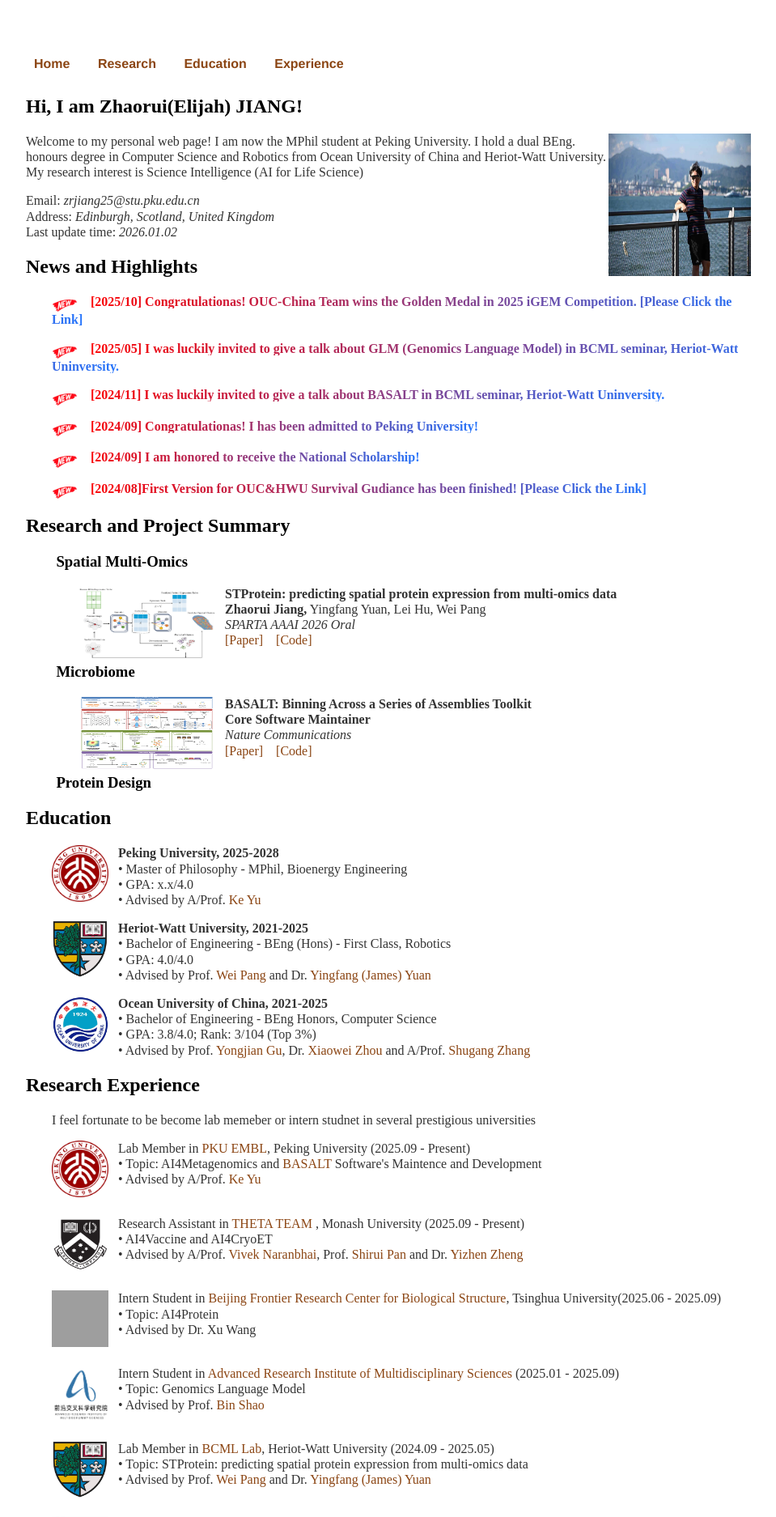
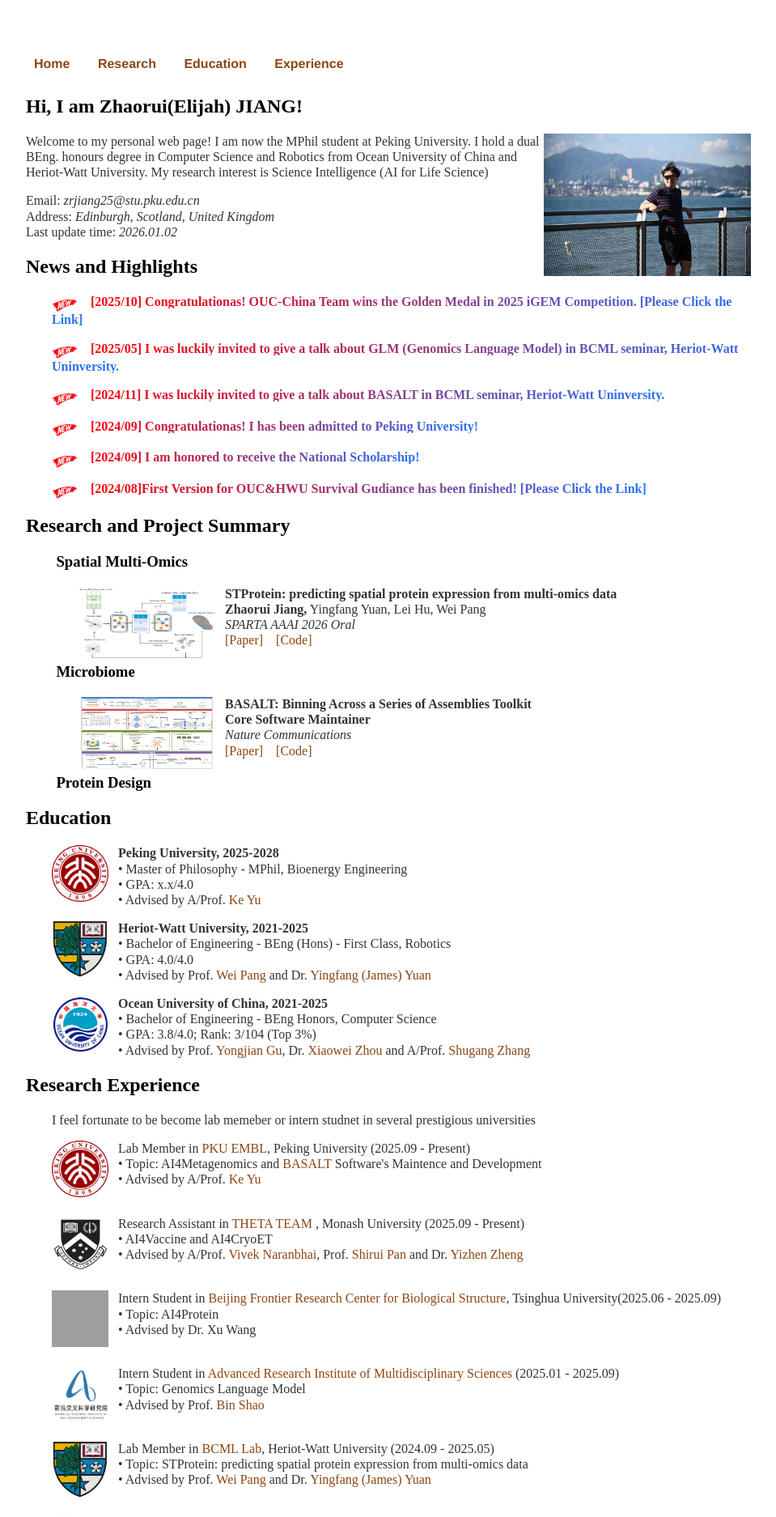
Before and after one commit to zhaorui-bi/zhaorui-bi.github.io, a Jekyll site: the page built from index.html, in a window 1280 px wide. Shown: the top 1874 px of the page at 81% size, without its empty margins (160-1119 px from the left). Built offline with Jekyll 4.4.1, drawn with Linux system fonts in a browser that asks for light colours; grey boxes are pictures that could not be loaded.

Commit message:
Update index.html

```diff
--- a/index.html
+++ b/index.html
@@ -4,7 +4,7 @@
 ---
 <div class="blurb">
 	<h2>Hi, I am Zhaorui(Elijah) JIANG!</h2>
-	<p><img src="/img/zhaorui.jpg" align="right" alt="portrait" width="176" height="176"/>
+	<p><img src="/img/zhaorui.jpg" align="right" alt="portrait" width="256" height="176"/>
 		Welcome to my personal web page! I am now the MPhil student at Peking University.
 		I hold a dual BEng. honours degree in Computer Science and Robotics from Ocean University of China and Heriot-Watt University.
 		My research interest is Science Intelligence (AI for Life Science)</p>
```
